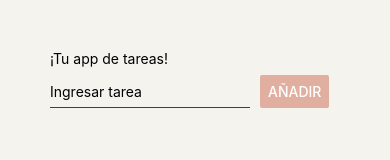
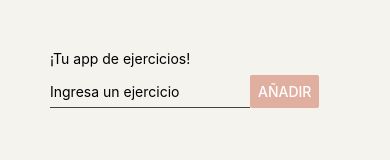
Before and after one commit to irinag00/App-songs, a React Native app: screen / in a window 390 px wide. Shown: the top 160 px of the page. Built offline with nearby package versions, Linux system fonts and the light colour scheme.

Commit message:
separado en componentes

```diff
--- a/App.js
+++ b/App.js
@@ -10,6 +10,8 @@ import {
   Modal,
 } from "react-native";
 import { useState } from "react";
+import InputContainer from "./components/InputContainer";
+import ModalContainer from "./components/ModalContainer";
 
 export default function App() {
   const [textInput, setTextInput] = useState("");
@@ -20,6 +22,7 @@ export default function App() {
   const onChangeTextHandler = (text) => {
     setTextInput(text);
   };
+
   const addItemToList = () => {
     setItemList((prevStateList) => [
       ...prevStateList,
@@ -27,15 +30,18 @@ export default function App() {
     ]);
     setTextInput("");
   };
+
   const onSelectItemHandler = (id) => {
     setModalVisible(!modalVisible);
     setItemSelectedToDelete(itemList.find((item) => item.id === id));
   };
+
   const onDeleteItemHandler = () => {
     setItemList(itemList.filter((item) => item.id !== itemSelectedToDelete.id));
     // setItemSelectedToDelete({});
     setModalVisible(!modalVisible);
   };
+
   const renderListItem = ({ item }) => (
     <View style={styles.itemList}>
       <Text>{item.value}</Text>
@@ -46,45 +52,32 @@ export default function App() {
       ></Button>
     </View>
   );
+
   return (
     <>
       <View style={styles.container}>
         <View style={styles.containerText}>
-          <Text>¡Tu app de tareas!</Text>
+          <Text>¡Tu app de ejercicios!</Text>
         </View>
-        <View style={styles.inputCointainer}>
-          <TextInput
-            style={styles.textInput}
-            placeholder="Ingresar tarea"
-            onChangeText={onChangeTextHandler}
-            value={textInput}
-          />
-          <Button title="Añadir" color="#E0AFA0" onPress={addItemToList} />
-        </View>
+        <InputContainer
+          placeholderProp={"Ingresa un ejercicio"}
+          textItemProp={textInput}
+          onChangeTextHandlerEvent={onChangeTextHandler}
+          addItemToListEvent={addItemToList}
+        />
         <FlatList
           data={itemList}
           renderItem={renderListItem}
           keyExtractor={(item) => item.id}
         />
       </View>
-      <Modal animationType="slide" visible={modalVisible}>
-        <View style={styles.modalMessageContainer}>
-          <Text>Se eliminará: </Text>
-          <Text>{itemSelectedToDelete.value}</Text>
-        </View>
-        <View style={styles.modalButtonContainer}>
-          <Button
-            color={"#BCB8B1"}
-            title="Cancelar"
-            onPress={() => setModalVisible(!modalVisible)}
-          ></Button>
-          <Button
-            color="#E0AFA0"
-            title="Eliminar"
-            onPress={() => onDeleteItemHandler()}
-          ></Button>
-        </View>
-      </Modal>
+      <ModalContainer
+        animationTypeProp={"slide"}
+        isVisibleProp={modalVisible}
+        itemSelectedProp={itemSelectedToDelete}
+        onDeleteItemHandlerEvent={onDeleteItemHandler}
+        setModalVisibleEvent={setModalVisible}
+      />
     </>
   );
 }
@@ -101,16 +94,6 @@ const styles = StyleSheet.create({
     alignItems: "center",
     marginBottom: 8,
   },
-  inputCointainer: {
-    flexDirection: "row",
-    justifyContent: "space-evenly",
-  },
-  textInput: {
-    width: 200,
-    borderBottomColor: "#463F3A",
-    borderBottomWidth: 1,
-    marginRight: 10,
-  },
   itemList: {
     flexDirection: "row",
     justifyContent: "space-between",
@@ -120,28 +103,4 @@ const styles = StyleSheet.create({
     backgroundColor: "#BCB8B1",
     borderRadius: 10,
   },
-  modalMessageContainer: {
-    marginTop: 50,
-    alignItems: "center",
-  },
-  modalButtonContainer: {
-    flexDirection: "row",
-    justifyContent: "space-evenly",
-    paddingTop: 20,
-  },
-  modalView: {
-    margin: 20,
-    backgroundColor: "white",
-    borderRadius: 20,
-    padding: 35,
-    alignItems: "center",
-    shadowColor: "#000",
-    shadowOffset: {
-      width: 0,
-      height: 2,
-    },
-    shadowOpacity: 0.25,
-    shadowRadius: 4,
-    elevation: 5,
-  },
 });
--- /dev/null
+++ b/components/InputContainer.jsx
@@ -0,0 +1,34 @@
+import { View, TextInput, Button, StyleSheet } from "react-native";
+
+const InputContainer = ({
+  placeholderProp,
+  textItemProp,
+  onChangeTextHandlerEvent,
+  addItemToListEvent,
+}) => {
+  return (
+    <View style={styles.inputCointainer}>
+      <TextInput
+        style={styles.textInput}
+        placeholder={placeholderProp}
+        onChangeText={onChangeTextHandlerEvent}
+        value={textItemProp}
+      />
+      <Button title="Añadir" color="#E0AFA0" onPress={addItemToListEvent} />
+    </View>
+  );
+};
+
+export default InputContainer;
+
+const styles = StyleSheet.create({
+  inputCointainer: {
+    flexDirection: "row",
+    justifyContent: "space-evenly",
+  },
+  textInput: {
+    width: 200,
+    borderBottomColor: "#463F3A",
+    borderBottomWidth: 1,
+  },
+});
--- /dev/null
+++ b/components/ModalContainer.jsx
@@ -0,0 +1,58 @@
+import { View, Text, Modal, StyleSheet, Button } from "react-native";
+
+const ModalContainer = ({
+  animationTypeProp,
+  isVisibleProp,
+  itemSelectedProp,
+  onDeleteItemHandlerEvent,
+  setModalVisibleEvent,
+}) => {
+  return (
+    <Modal animationType={animationTypeProp} visible={isVisibleProp}>
+      <View style={styles.modalMessageContainer}>
+        <Text>Se eliminará: </Text>
+        <Text>{itemSelectedProp.value}</Text>
+      </View>
+      <View style={styles.modalButtonContainer}>
+        <Button
+          color={"#BCB8B1"}
+          title="Cancelar"
+          onPress={() => setModalVisibleEvent(!isVisibleProp)}
+        />
+        <Button
+          color="#E0AFA0"
+          title="Eliminar"
+          onPress={onDeleteItemHandlerEvent}
+        />
+      </View>
+    </Modal>
+  );
+};
+
+export default ModalContainer;
+const styles = StyleSheet.create({
+  modalMessageContainer: {
+    marginTop: 50,
+    alignItems: "center",
+  },
+  modalButtonContainer: {
+    flexDirection: "row",
+    justifyContent: "space-evenly",
+    paddingTop: 20,
+  },
+  modalView: {
+    margin: 20,
+    backgroundColor: "white",
+    borderRadius: 20,
+    padding: 35,
+    alignItems: "center",
+    shadowColor: "#000",
+    shadowOffset: {
+      width: 0,
+      height: 2,
+    },
+    shadowOpacity: 0.25,
+    shadowRadius: 4,
+    elevation: 5,
+  },
+});
```
